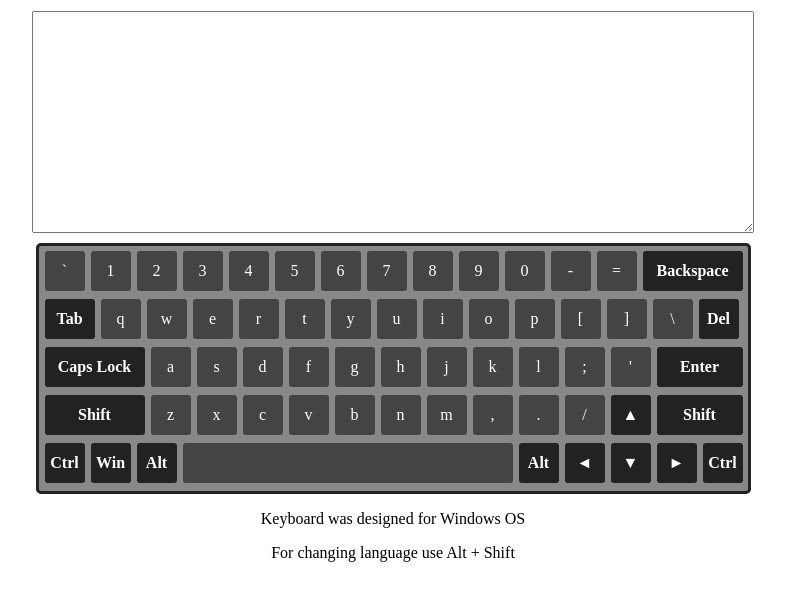
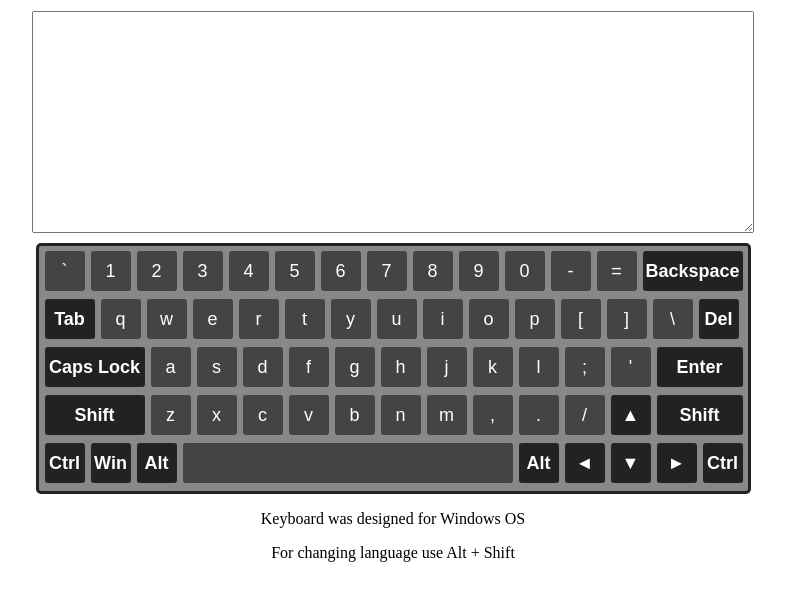
Before and after one commit to SManzh/virtual-keyboard, a website: page index.html in a window 1280 px wide. Shown: the part 79-680 px from the top of the page, without its empty margins (247-1032 px from the left). Drawn offline with Linux system fonts and the light colour scheme.

Commit message:
fix: correct minor issues

```diff
--- a/style.css
+++ b/style.css
@@ -17,6 +17,8 @@
   background: #888888;
   border: 3px solid #222222;
   border-radius: 5px;
+  font-family: Arial, Helvetica, sans-serif;
+  font-size: 18px;
 }
 
 .keyboard-row {
```
Also changed, not shown: script.js (+1 -16 lines).
